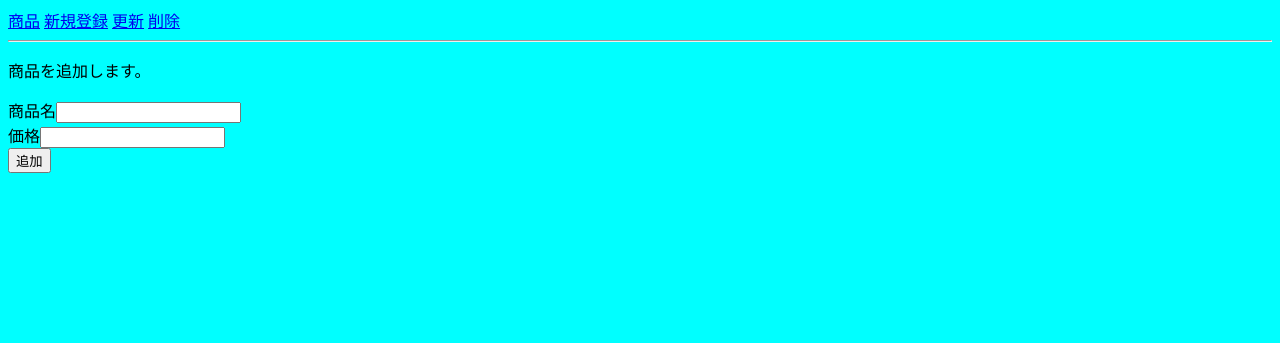
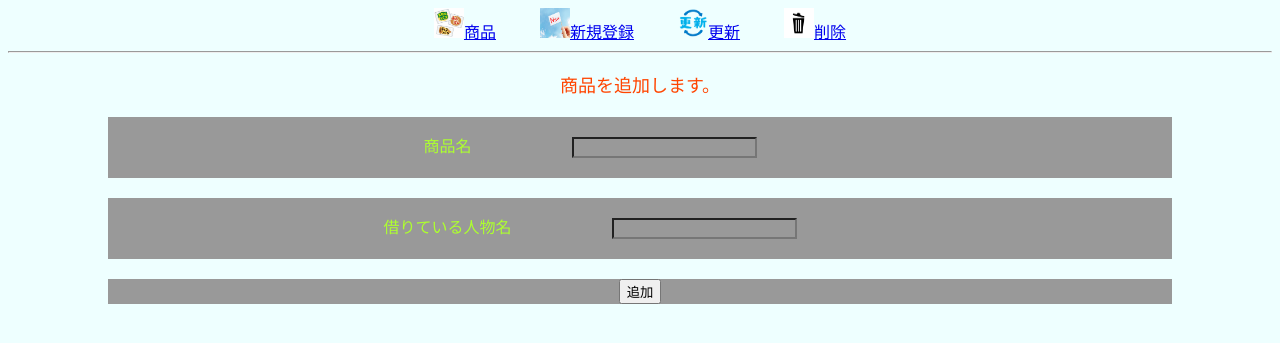
Before and after one commit to Daisuke-langu/final, a PHP site: page /new-aitem-input.php in a window 1280 px wide. Shown: the top 343 px of the page. Run offline with PHP 8.4, Linux system fonts and the light colour scheme.

Commit message:
全更新

```diff
--- a/src/css/all.css
+++ b/src/css/all.css
@@ -1,9 +1,36 @@
 body {
-    background-color: aqua;
+    background-color: #EEFFFF;
 }
 .t1 {
     text-align: center;
     margin: auto;
-    background-color: black;
-    color: beige;
+    background-color: #999999;
+    color: #ADFF2F;
 }
+.tui {
+    text-align: center;
+    background-color: #999999;
+    color: #ADFF2F;
+    margin: 20px 100px;
+}
+p {
+    text-align: center;
+    color: #FF4500;
+    font-size: large;
+}
+.modo {
+    text-align: right;
+    color: #880000;
+    margin: 100px;
+}
+.mein {
+
+    text-align: center;
+}
+.mu {
+    margin: 20px;
+}
+img {
+    width: 30px;
+    height: 30px;
+}
--- a/src/delete-input.php
+++ b/src/delete-input.php
@@ -2,7 +2,7 @@
 <?php require 'menu.php'; ?>
 <?php require 'db-connect.php';?>
 <link rel="stylesheet" href="css/all.css">
-<table>
+<table class="t1">
     <tr><th>商品番号</th><th>工具名</th><th>借りている人物名</th><th></th></tr>
 <?php $pdo=new PDO($connect,USER,PASS);
 foreach($pdo->query('select * from vice') as $row) { ?>
--- a/src/delete-output.php
+++ b/src/delete-output.php
@@ -9,5 +9,7 @@ if($sql->execute([$_GET['id']])) { ?>
 <?php } else { ?>
     <p>削除に失敗しました。</p>
 <?php } ?>
-
+<div class="modo">
+      <a href="menu.php">メニューに戻る</a>
+</div>
 <?php require 'footer.php'; ?>
--- a/src/menu.php
+++ b/src/menu.php
@@ -1,5 +1,8 @@
-<a href="prouduct.php">商品</a>
-<a href="new-aitem-input.php">新規登録</a>
-<a href="update-input.php">更新</a>
-<a href="delete-input.php">削除</a>
+<div class="mein">
+    <span class="mu"><a href="prouduct.php"><img src="img/OIP.jpg" alt="サンプル画像">商品</a></span>
+    <span class="mu"><a href="new-aitem-input.php"><img src="img/R.jpg" alt="サンプル画像">新規登録</a></span>
+    <span class="mu"><a href="update-input.php"><img src="img/kou.png" alt="サンプル画像">更新</a></span>
+    <span class="mu"><a href="delete-input.php"><img src="img/go.jpg" alt="サンプル画像">削除</a></span>
+</div>
+<link rel="stylesheet" href="css/all.css">
 <hr>
--- a/src/new-aitem-input.php
+++ b/src/new-aitem-input.php
@@ -4,8 +4,15 @@
 <link rel="stylesheet" href="css/all.css">
 <p>商品を追加します。</p>
 <form action="new-aitem-output.php" method="post">
-    商品名<input type="text" name="vice_name"><br>
-    価格<input type="text" name="h_name"><br>
-    <input type="submit" value="追加">
+    <div class="tui">
+        商品名<input class="tui" type="text" name="vice_name">
+    </div>
+    <div class="tui">
+        借りている人物名<input class="tui" type="text" name="h_name">
+    </div>
+    <div class="tui">
+        <input type="submit" value="追加">
+    </div>
 </form>
+</table>
 <?php require 'footer.php'; ?>
--- a/src/new-aitem-output.php
+++ b/src/new-aitem-output.php
@@ -11,4 +11,7 @@ if($sql->execute([$_POST['vice_name'], $_POST['h_name']])) {?>
 <?php } else { ?>
         <p>追加に失敗しました。</p>
 <?php } ?>
+<div class="modo">
+      <a href="menu.php">メニューに戻る</a>
+</div>
 <?php require 'footer.php'; ?>
--- a/src/prouduct.php
+++ b/src/prouduct.php
@@ -21,6 +21,10 @@ foreach ($sql as $row){
     echo'</td>';
     echo'<td>',$row['h_name'],'</td>'; ?>
     </tr>
+
 <?php } ?>
 </table>
+<div class="modo">
+      <a href="menu.php">メニューに戻る</a>
+</div>
 <?php require '../chapter7/footer.php'; ?>
--- a/src/update-output.php
+++ b/src/update-output.php
@@ -20,4 +20,7 @@ if(empty($_POST['vice_name'])) { ?>
   <?php } else {?>
     <p>更新に失敗しました。</p>
     <?php } ?>
+    <div class="modo">
+      <a href="menu.php">メニューに戻る</a>
+    </div>
 <?php require 'footer.php'; ?>
```
Also changed, not shown: src/img/OIP.jpg (added), src/img/R.jpg (added), src/img/go.jpg (added), src/img/kou.png (added).
